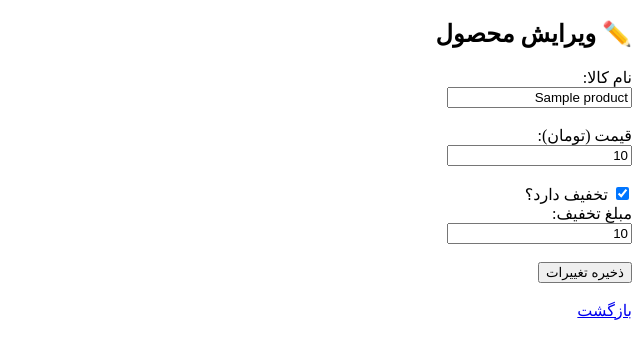
After one commit to majiddashti65/hojre, a Flask app: template templates/edit_product.html in a window 1280 px wide. The commit adds this page. Shown: the top 359 px of the page, without its empty margins (640-1280 px from the left). Run offline with Flask 3, Linux system fonts and the light colour scheme; the template is opened without the code that fills it: most values are stand-ins (such as "Sample title", 1, 10 or a date in 2020).

Commit message:
افزودن حذف و ویرایش محصولات

```diff
--- a/app.py
+++ b/app.py
@@ -174,6 +174,67 @@ def show_products(shop_id):
     return render_template("show_products.html", products=products, shop_id=shop_id)
 
 
+
+
+@app.route('/product/<int:shop_id>/delete/<int:product_id>')
+def delete_product(shop_id, product_id):
+    product_file = f'products_{shop_id}.json'
+
+    if os.path.exists(product_file):
+        with open(product_file, 'r', encoding='utf-8') as f:
+            products = json.load(f)
+    else:
+        products = []
+
+    if 0 <= product_id < len(products):
+        deleted = products.pop(product_id)
+        with open(product_file, 'w', encoding='utf-8') as f:
+            json.dump(products, f, ensure_ascii=False, indent=2)
+        print(f"🗑️ محصول حذف شد: {deleted['product_name']}")
+
+    return redirect(url_for('show_products', shop_id=shop_id))
+
+
+
+
+@app.route('/product/<int:shop_id>/edit/<int:product_id>', methods=['GET', 'POST'])
+def edit_product(shop_id, product_id):
+    product_file = f'products_{shop_id}.json'
+
+    if os.path.exists(product_file):
+        with open(product_file, 'r', encoding='utf-8') as f:
+            products = json.load(f)
+    else:
+        return "⛔ فایل محصول یافت نشد", 404
+
+    if 0 <= product_id < len(products):
+        if request.method == 'POST':
+            products[product_id]['product_name'] = request.form.get('product_name')
+            products[product_id]['price'] = request.form.get('price')
+            products[product_id]['discount'] = request.form.get('discount') if request.form.get('has_discount') else None
+
+            with open(product_file, 'w', encoding='utf-8') as f:
+                json.dump(products, f, ensure_ascii=False, indent=2)
+
+            return redirect(url_for('show_products', shop_id=shop_id))
+        else:
+            product = products[product_id]
+            return render_template("edit_product.html", product=product, shop_id=shop_id, product_id=product_id)
+    else:
+        return "⛔ شناسه محصول نامعتبر", 404
+
+
+
+
+
+
+
+
+
+
+
+
+
 # 🔚 اجرای سرور
 if __name__ == '__main__':
     port = int(os.environ.get('PORT', 5000))
--- /dev/null
+++ b/templates/edit_product.html
@@ -0,0 +1,28 @@
+<!DOCTYPE html>
+<html lang="fa">
+<head>
+    <meta charset="UTF-8">
+    <title>ویرایش محصول</title>
+</head>
+<body dir="rtl">
+    <h2>✏️ ویرایش محصول</h2>
+    <form method="POST">
+        <label>نام کالا:</label><br>
+        <input type="text" name="product_name" value="{{ product.product_name }}" required><br><br>
+
+        <label>قیمت (تومان):</label><br>
+        <input type="number" name="price" value="{{ product.price }}" required><br><br>
+
+        <label><input type="checkbox" name="has_discount" {% if product.discount %}checked{% endif %}> تخفیف دارد؟</label><br>
+
+        <div id="discount_box">
+            <label>مبلغ تخفیف:</label><br>
+            <input type="number" name="discount" value="{{ product.discount }}"><br><br>
+        </div>
+
+        <input type="submit" value="ذخیره تغییرات">
+    </form>
+
+    <br><a href="/products/{{ shop_id }}">بازگشت</a>
+</body>
+</html>
```
Also changed, not shown: templates/show_products.html (+12 -0 lines).
